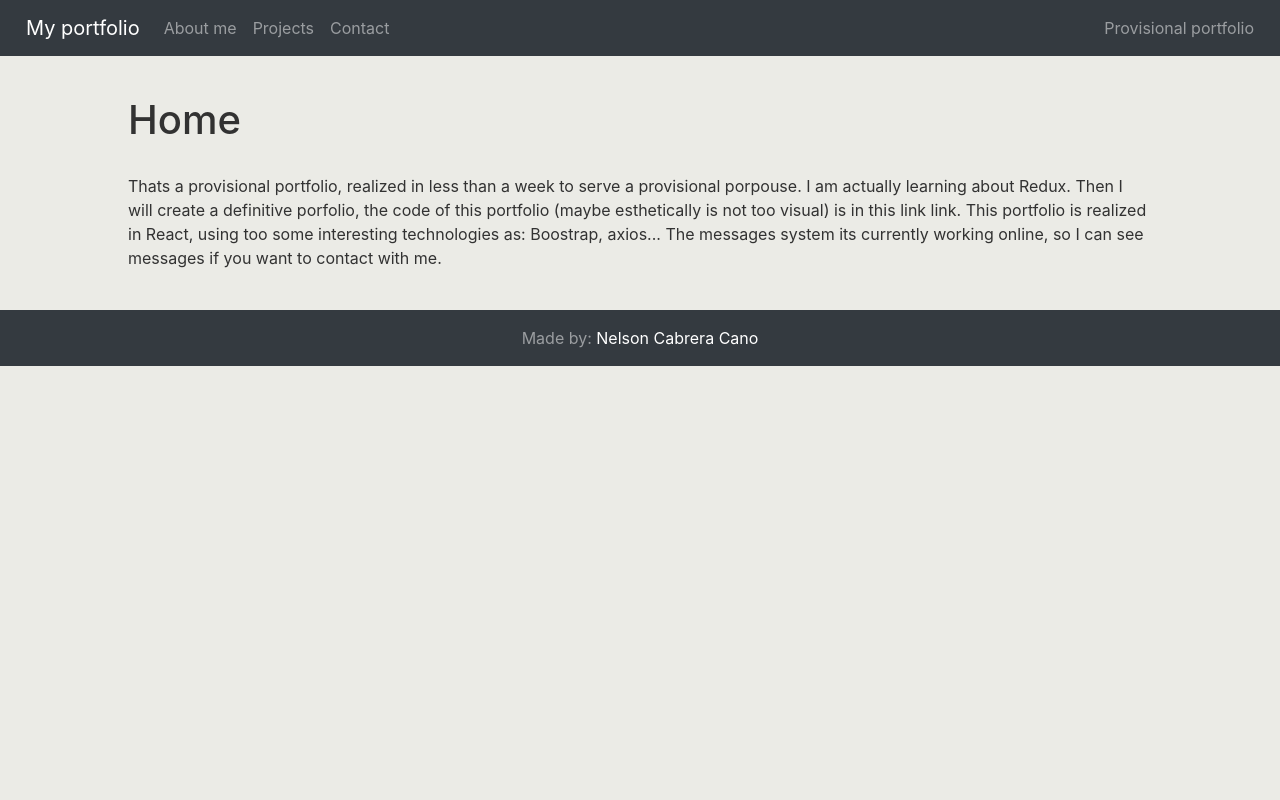
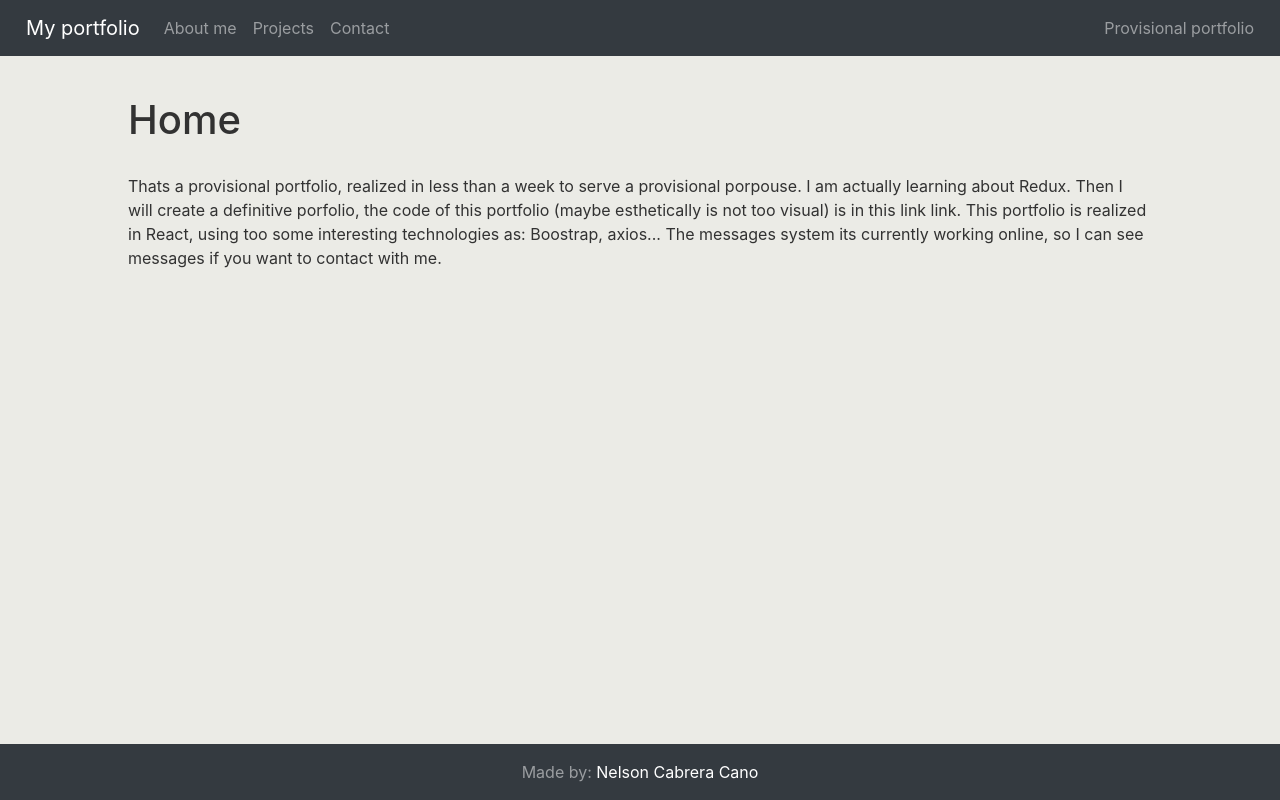
Before and after one commit to NelsonCC1812/provisional-portfolio, a React (Create React App) app in the folder client/: page /home in a window 1280 px wide. Built offline with nearby package versions, Linux system fonts and the light colour scheme.

Commit message:
funciona bien la parte online de los mensajes

```diff
--- a/client/src/components/pages/Home/home.css
+++ b/client/src/components/pages/Home/home.css
@@ -0,0 +1,3 @@
+.pagesContainer{
+    min-height: 76vh;
+}
--- a/client/src/components/pages/Home/index.js
+++ b/client/src/components/pages/Home/index.js
@@ -11,7 +11,9 @@ export default function () {
         <div className='pagesContainer'>
             <h1 style={ { marginBottom: '30px' } }>Home</h1>
 
-            <p>Thats a provisional portfolio, realized in less than a week to serve a provisional porpouse. I am actually learning about Redux. Then I will create a definitive porfolio, the code of this portfolio (maybe esthetically is not too visual) is in this link <a href='https://github.com/nelsoncc1812/provisional-portfolio'> link</a>. This portfolio is realized in React, using too some interesting technologies as: Boostrap, axios... The messages system its currently working online, so I can see messages if you want to contact with me.</p>
+            <p >Thats a provisional portfolio, realized in less than a week to serve a provisional porpouse. I am actually learning about Redux. Then I will create a definitive porfolio, the code of this portfolio (maybe esthetically is not too visual) is in this link <a href='https://github.com/nelsoncc1812/provisional-portfolio'> link</a>. This portfolio is realized in React, using too some interesting technologies as: Boostrap, axios... The messages system its currently working online, so I can see messages if you want to contact with me.
+            </p>
+
         </div>
     )
 }
--- a/client/src/components/pages/Projects/ProjectCard/projectCard.css
+++ b/client/src/components/pages/Projects/ProjectCard/projectCard.css
@@ -1,3 +1,4 @@
 .projectCard{
     margin-top: 40px;
+
 }
```
